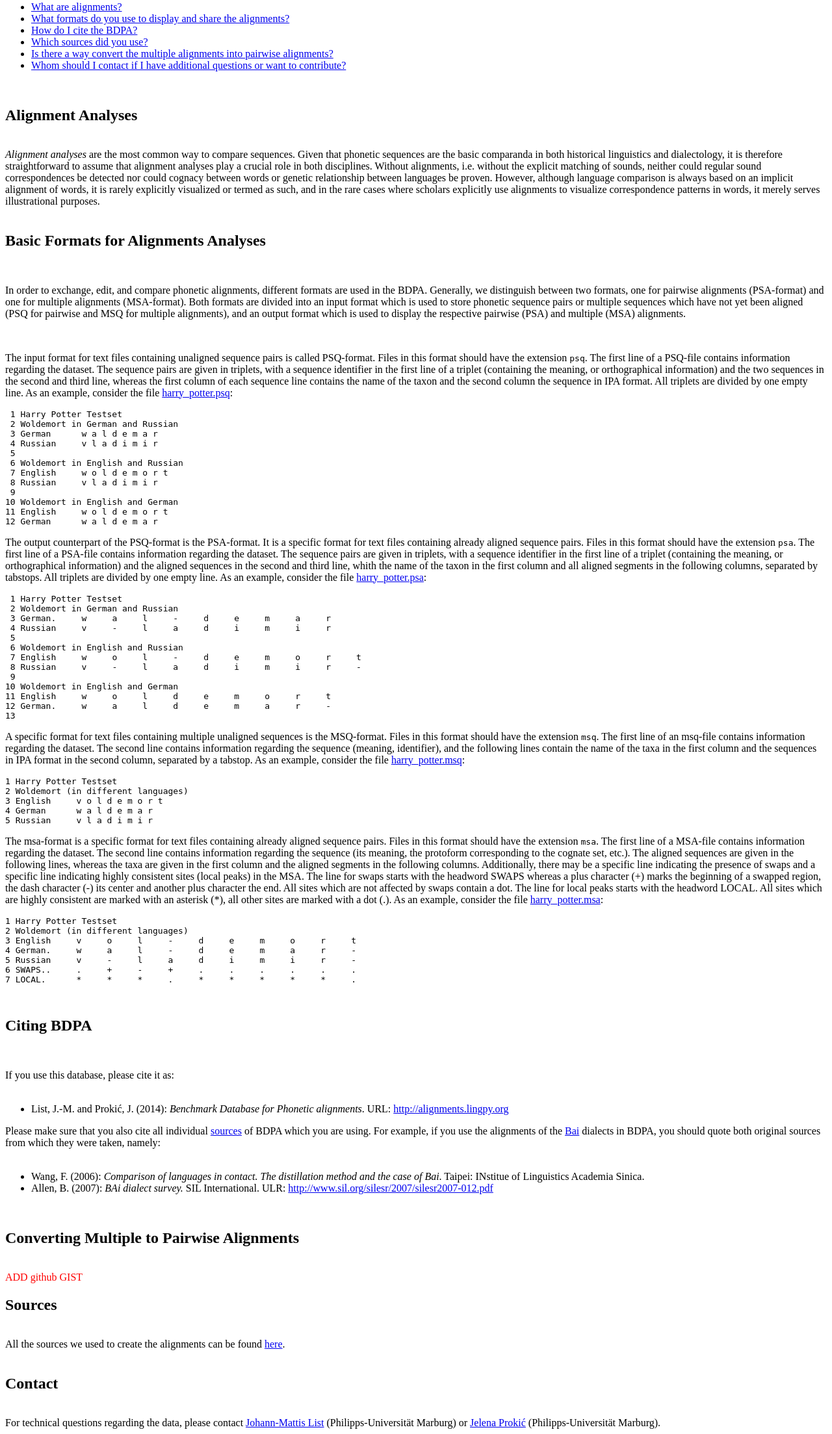
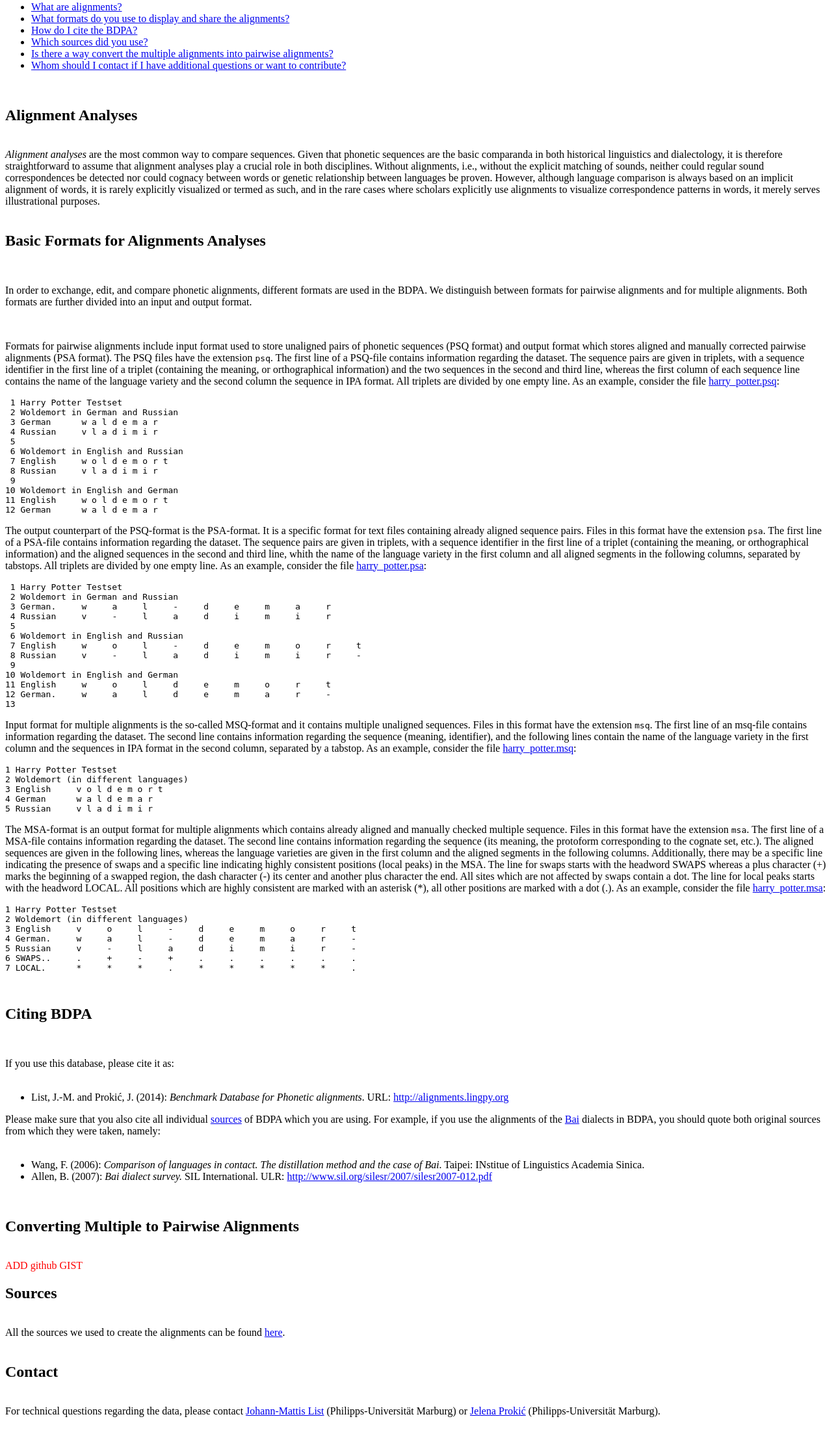
Before and after one commit to LinguList/BDHL, a PHP site: page /faq.php in a window 1280 px wide. Shown: the part 123-2330 px from the top of the page at 65% size. After the commit the page ends 2304 px from the top, so only its background shows below. Run offline with PHP 8.4, Linux system fonts and the light colour scheme.

Commit message:
smaller changes on the website

```diff
--- a/website_new/files/download.php
+++ b/website_new/files/download.php
@@ -4,7 +4,7 @@
 The phonetic alignment data is available in different formats and variants. In all cases, we offer
 the raw, unedited files, and the edited, benchmark files. The formats we use are those which are
 also
-traditionally used in the <a href="http://lingpy.org">LingPy</a> library for automatic tasks in
+used in the <a href="http://lingpy.org">LingPy</a> library for automatic tasks in
 quantitative historical linguistics, and a closer desription of the nature of these formats can be found <a href="http://lingpy.org/tutorial/formats.html#basic-formats-for-phonetic-alignments">here</a>.
 <br><br>
 <h3>Pairwise Phonetic Alignment Benchmark</h3><br>
--- a/website_new/files/faq.php
+++ b/website_new/files/faq.php
@@ -21,7 +21,7 @@
 <i>Alignment analyses</i> are the most common way to compare sequences. Given that phonetic
 sequences are the basic comparanda in both historical linguistics and dialectology, it is therefore
 straightforward to assume that alignment analyses play a crucial role in both disciplines. Without
-alignments, i.e. without the explicit matching of sounds, neither could regular sound
+alignments, i.e., without the explicit matching of sounds, neither could regular sound
 correspondences be detected nor could cognacy between words or genetic relationship between
 languages be proven. However, although language comparison is always based on an implicit alignment
 of words, it is rarely explicitly visualized or termed as such, and in the rare cases where scholars
@@ -30,17 +30,17 @@ illustrational purposes.
 <br><br>
 <h2><a style="color:black" name="formats">Basic Formats for Alignments Analyses</a></h2>
 <br>
-<p>In order to exchange, edit, and compare phonetic alignments, different formats are used in the BDPA. Generally, we distinguish between two formats, one for pairwise alignments (PSA-format)
-and one for multiple alignments (MSA-format). Both formats are divided into an input format which
-is used to store phonetic sequence pairs or multiple sequences which have not yet been aligned (PSQ
-for pairwise and MSQ for multiple alignments), and an output format which is used to display the
-respective pairwise (PSA) and multiple (MSA) alignments.</p><br>
-<p>The input format for text files containing unaligned sequence pairs is called PSQ-format. Files
-in this format should have the extension <tt class="docutils literal">psq</tt>. The first line of a PSQ-file contains information
+<p>In order to exchange, edit, and compare phonetic alignments, different formats are used in the BDPA.
+We distinguish between formats for pairwise alignments and for multiple
+alignments. Both formats are further divided into an input and output format.</p><br>
+<p>Formats for pairwise alignments include input format used to store unaligned
+pairs of phonetic sequences (PSQ format) and output format which stores aligned and
+manually corrected pairwise alignments (PSA format). The PSQ files have the extension <tt class="docutils literal">psq</tt>.
+The first line of a PSQ-file contains information
 regarding the dataset. The sequence pairs are given in triplets, with a sequence identifier in the
 first line of a triplet (containing the meaning, or orthographical information) and the two
 sequences in the second and third line, whereas the first column of each sequence line contains the
-name of the taxon and the second column the sequence in IPA format. All triplets are divided by one
+name of the language variety and the second column the sequence in IPA format. All triplets are divided by one
 empty line. As an example, consider the file <a href="data/harry_potter.psq">harry_potter.psq</a>:</p>
 
 <pre id='vimCodeElement'>
@@ -58,11 +58,11 @@ empty line. As an example, consider the file <a href="data/harry_potter.psq">har
 <span class="LineNr">12 </span><span class="msaTaxa">German</span>      <span class="dolgoGlides">w</span> <span class="dolgoVowels">a</span> <span class="dolgoLaterals">l</span> d <span class="dolgoVowels">e</span> <span class="dolgoMy">m</span> <span class="dolgoVowels">a</span> <span class="dolgoLaterals">r</span>
 </pre>
 <p>The output counterpart of the PSQ-format is the PSA-format. It is a specific format for text files
-containing already aligned sequence pairs. Files in this format should have the extension <tt class="docutils literal">psa</tt>. The
+containing already aligned sequence pairs. Files in this format have the extension <tt class="docutils literal">psa</tt>. The
 first line of a PSA-file contains information regarding the dataset. The sequence pairs are given in
 triplets, with a sequence identifier in the first line of a triplet (containing the meaning, or
 orthographical information) and the aligned sequences in the second and third line, whith the name
-of the taxon in the first column and all aligned segments in the following columns, separated by
+of the language variety in the first column and all aligned segments in the following columns, separated by
 tabstops. All triplets are divided by one empty line. As an example, consider the file
 <a href="data/harry_potter.psa">harry_potter.psa</a>:</p>
 
@@ -81,11 +81,11 @@ tabstops. All triplets are divided by one empty line. As an example, consider th
 <span class="LineNr">12 </span><span class="msaTaxa">German.</span>     <span class="dolgoGlides">w</span>     <span class="dolgoVowels">a</span>     <span class="dolgoLaterals">l</span>     d     <span class="dolgoVowels">e</span>     <span class="dolgoMy">m</span>     <span class="dolgoVowels">a</span>     <span class="dolgoLaterals">r</span>     -
 <span class="LineNr">13 </span>
 </pre>
-<p>A specific format for text files containing multiple unaligned sequences is the MSQ-format.
+<p>Input format for multiple alignments is the so-called MSQ-format and it contains multiple unaligned sequences.
 Files in this
-format should have the extension <tt class="docutils literal">msq</tt>. The first line of an msq-file contains information regarding
+format have the extension <tt class="docutils literal">msq</tt>. The first line of an msq-file contains information regarding
 the dataset. The second line contains information regarding the sequence (meaning, identifier), and
-the following lines contain the name of the taxa in the first column and the sequences in IPA format
+the following lines contain the name of the language variety in the first column and the sequences in IPA format
 in the second column, separated by a tabstop. As an example, consider the file <a href="data/harry_potter.msq">harry_potter.msq</a>:</p>
 
 <pre id='vimCodeElement'>
@@ -95,17 +95,17 @@ in the second column, separated by a tabstop. As an example, consider the file <
 <span class="LineNr">4 </span><span class="msaTaxa">German</span>      <span class="dolgoGlides">w</span> <span class="dolgoVowels">a</span> <span class="dolgoLaterals">l</span> <span class="dolgoDentals">d</span> <span class="dolgoVowels">e</span> <span class="dolgoMy">m</span> <span class="dolgoVowels">a</span> <span class="dolgoLaterals">r</span>
 <span class="LineNr">5 </span><span class="msaTaxa">Russian</span>     <span class="dolgoGlides">v</span> <span class="dolgoLaterals">l</span> <span class="dolgoVowels">a</span> <span class="dolgoDentals">d</span> <span class="dolgoVowels">i</span> <span class="dolgoMy">m</span> <span class="dolgoVowels">i</span> <span class="dolgoLaterals">r</span>
 </pre>
-<p>The msa-format is a specific format for text files containing already aligned sequence pairs. Files
-in this format should have the extension <tt class="docutils literal">msa</tt>. The first line of a MSA-file contains information
+<p>The MSA-format is an output format for multiple alignments which contains already aligned and manually checked multiple sequence. Files
+in this format have the extension <tt class="docutils literal">msa</tt>. The first line of a MSA-file contains information
 regarding the dataset. The second line contains information regarding the sequence (its meaning, the
 protoform corresponding to the cognate set, etc.). The aligned sequences are given in the following
-lines, whereas the taxa are given in the first column and the aligned segments in the following
+lines, whereas the language varieties are given in the first column and the aligned segments in the following
 columns. Additionally, there may be a specific line indicating the presence of swaps and a specific
-line indicating highly consistent sites (local peaks) in the MSA. The line for swaps starts with the
+line indicating highly consistent positions (local peaks) in the MSA. The line for swaps starts with the
 headword SWAPS whereas a plus character (+) marks the beginning of a swapped region, the dash
 character (-) its center and another plus character the end. All sites which are not affected by
-swaps contain a dot. The line for local peaks starts with the headword LOCAL. All sites which are
-highly consistent are marked with an asterisk (*), all other sites are marked with a dot (.). As an
+swaps contain a dot. The line for local peaks starts with the headword LOCAL. All positions which are
+highly consistent are marked with an asterisk (*), all other positions are marked with a dot (.). As an
 example, consider the file <a href="data/harry_potter.msa">harry_potter.msa</a>:</p>
 
 <pre id='vimCodeElement'>
@@ -126,7 +126,7 @@ example, consider the file <a href="data/harry_potter.msa">harry_potter.msa</a>:
 <br><br>
 <ul>
 <li>Wang, F. (2006): <i>Comparison of languages in contact. The distillation method and the case of Bai</i>. Taipei: INstitue of Linguistics Academia Sinica.</li>
-<li>Allen, B. (2007): <i>BAi dialect survey.</i> SIL International. ULR: <a href="http://www.sil.org/silesr/2007/silesr2007-012.pdf">http://www.sil.org/silesr/2007/silesr2007-012.pdf</a></li></ul>
+<li>Allen, B. (2007): <i>Bai dialect survey.</i> SIL International. ULR: <a href="http://www.sil.org/silesr/2007/silesr2007-012.pdf">http://www.sil.org/silesr/2007/silesr2007-012.pdf</a></li></ul>
 <br>
 <h2><a style="color:blacl" name="scripts">Converting Multiple to Pairwise Alignments</a></h2>
 <br>
--- a/website_new/files/multiple.php
+++ b/website_new/files/multiple.php
@@ -163,7 +163,7 @@ else{
 <br>
 
 
-Our multiple alignment benchmark database contains a total of 750 manually corrected
+Our multiple alignment benchmark database contains a total of 750 sets of manually corrected
 multiple alignments taken from 12 different sources. In order to browse the data, use the interface below.
 You can also <a href="download.php">download</a> the whole data or data of the individual <a href="sources.php">sources</a> we used.
 <br><br>
```
Also changed, not shown: website_new/files/sources.php (+8 -4 lines).
